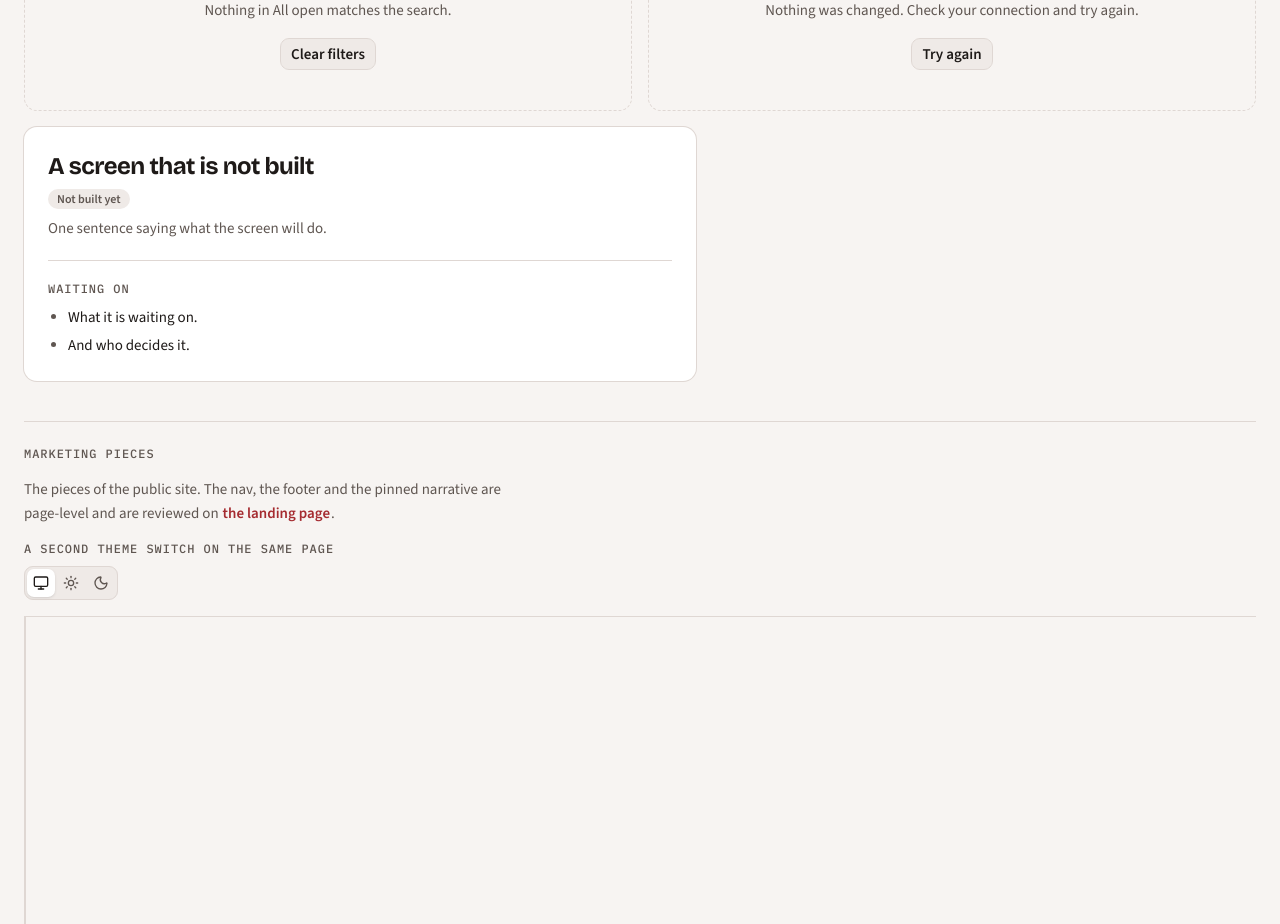
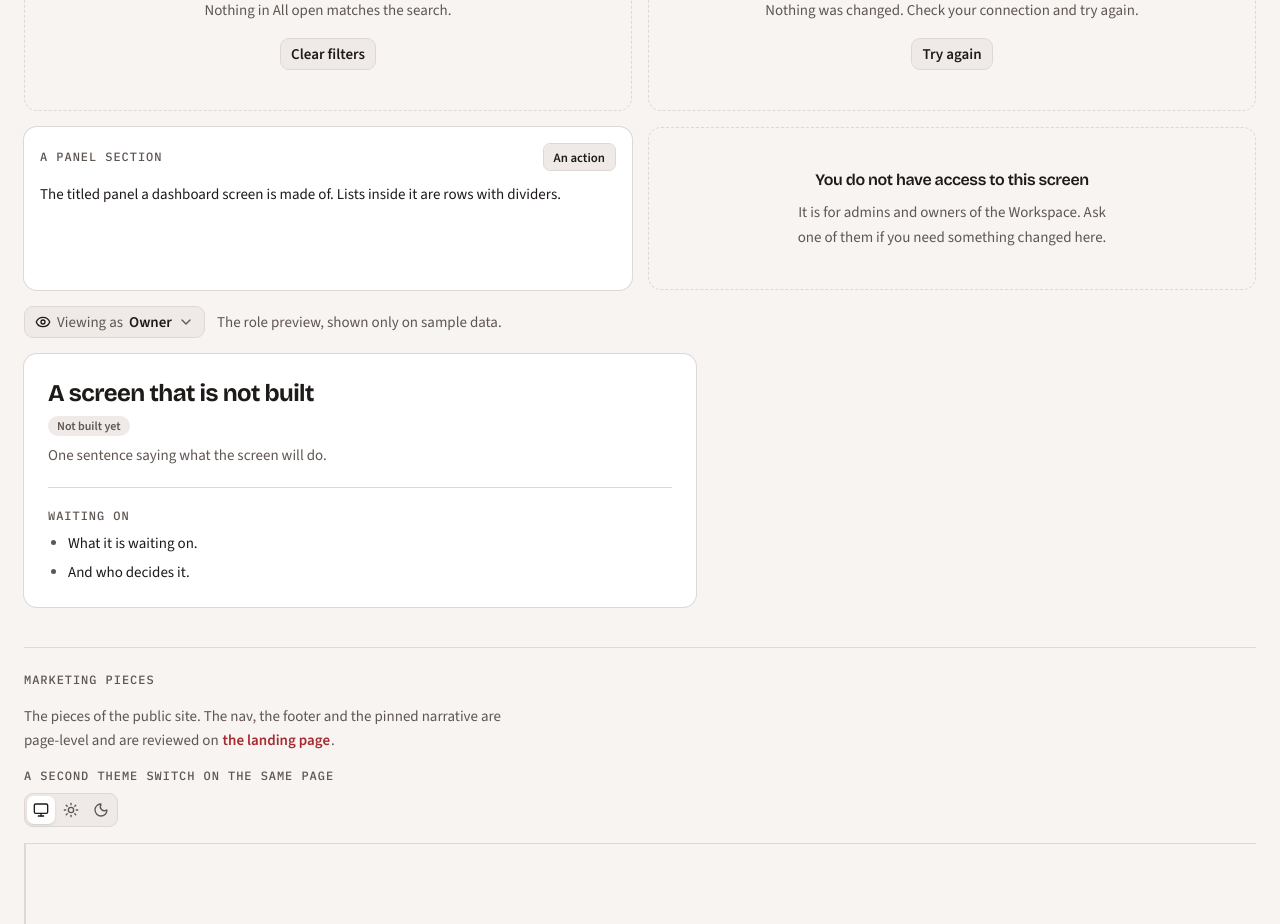
Before and after one commit to bien-AS/as-ghlc, a Next.js app: page /dev/ui in a window 1280 px wide. Shown: the part 3180-4104 px from the top of the page. Built offline with nearby package versions, Linux system fonts and the light colour scheme.

Commit message:
docs(specs): record the shell changes, the role preview and which screens are mockups

```diff
--- a/src/app/dev/ui/page.tsx
+++ b/src/app/dev/ui/page.tsx
@@ -31,9 +31,14 @@ import {
   NativeSelect,
   NativeSelectOption,
 } from "@/components/ui/native-select";
+import { PanelSection } from "@/components/ui/panel-section";
 import { PlaceholderPanel } from "@/components/ui/placeholder-panel";
 import { Skeleton } from "@/components/ui/skeleton";
-import { EmptyState, ErrorState } from "@/components/ui/state-panel";
+import {
+  EmptyState,
+  ErrorState,
+  NotAllowedState,
+} from "@/components/ui/state-panel";
 import { StatusLine } from "@/components/ui/status-line";
 import { Switch } from "@/components/ui/switch";
 import { Tabs, TabsContent, TabsList, TabsTrigger } from "@/components/ui/tabs";
@@ -45,6 +50,8 @@ import {
 } from "@/components/ui/tooltip";
 import { VerdictBox } from "@/components/ui/verdict-box";
 import { Wordmark } from "@/components/ui/wordmark";
+
+import { RolePreviewDemo } from "./role-preview-demo";
 
 export const metadata: Metadata = { title: "UI foundations · Dealwright" };
 
@@ -352,6 +359,24 @@ export default function DevUiPage() {
             action={<Button>Try again</Button>}
           />
         </div>
+        <div className="grid gap-4 md:grid-cols-2">
+          <PanelSection
+            title="A panel section"
+            actions={<Button size="sm">An action</Button>}
+          >
+            <p>
+              The titled panel a dashboard screen is made of. Lists inside it
+              are rows with dividers.
+            </p>
+          </PanelSection>
+          <NotAllowedState />
+        </div>
+        <div className="flex flex-wrap items-center gap-3">
+          <RolePreviewDemo />
+          <span className="text-muted-foreground">
+            The role preview, shown only on sample data.
+          </span>
+        </div>
         <PlaceholderPanel
           name="A screen that is not built"
           willDo="One sentence saying what the screen will do."
--- /dev/null
+++ b/src/app/dev/ui/role-preview-demo.tsx
@@ -0,0 +1,25 @@
+"use client";
+
+import { useState } from "react";
+
+import { RolePreview } from "@/components/ui/role-preview";
+import { ROLE_LABEL, ROLE_SEES, ROLES } from "@/lib/roles";
+
+/** The role preview with a choice that only lives on this page. */
+export function RolePreviewDemo() {
+  const [role, setRole] = useState<string>("owner");
+  return (
+    <RolePreview
+      value={role}
+      onChange={setRole}
+      options={ROLES.map((value) => ({
+        value,
+        label: ROLE_LABEL[value],
+        sees: ROLE_SEES[value],
+      }))}
+      detail={
+        role === "staff" ? "Staff is shown one sample rep's leads." : undefined
+      }
+    />
+  );
+}
```
Also changed, not shown: 4 other files (tests, documents, lock files or other folders).
